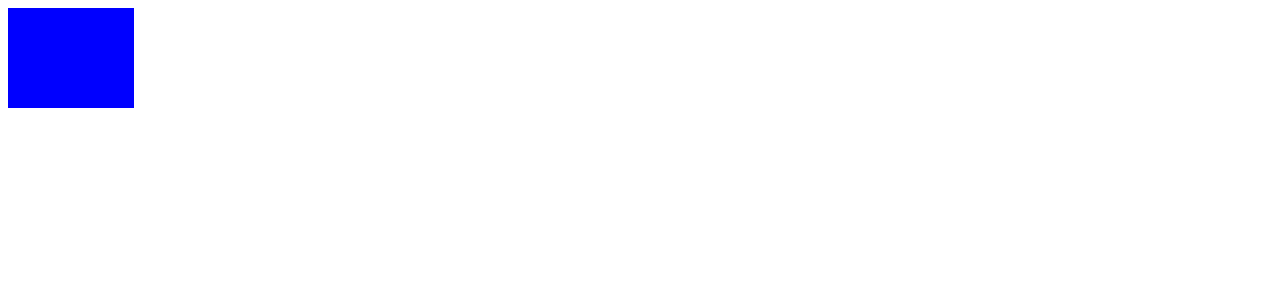
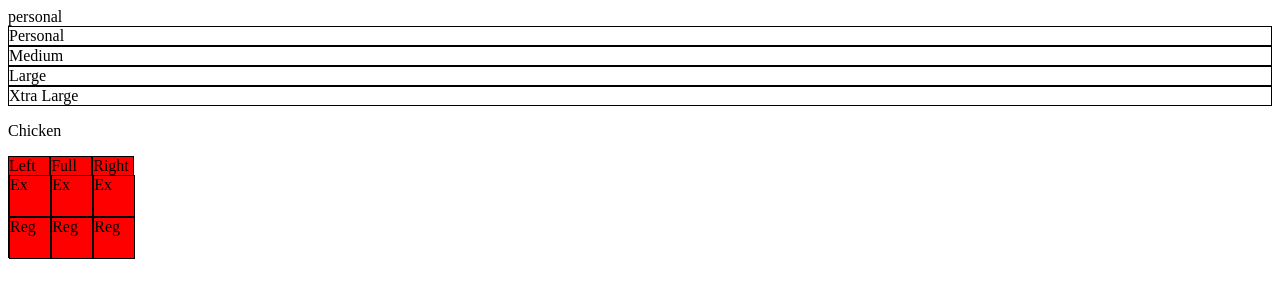
Before and after one commit to DEUSYEET/First-Slice-of-Pizza, a website built with webpack: page dist/index.html in a window 1280 px wide. Built offline with nearby package versions, Linux system fonts and the light colour scheme.

Commit message:
basic size and topping options

```diff
--- a/src/index.js
+++ b/src/index.js
@@ -1,6 +1,12 @@
 import './style.scss';
-import {pizza} from './pizza.js';
-var toppingButtons = document.getElementsByClassName("toppingButton");
+import {
+    pizza
+} from './pizza.js';
+var toppingButtons = document.getElementsByClassName("innerAmountButton");
+var sizeButtons = document.getElementsByClassName("sizeButton");
+var size = "personal"
+document.getElementById("size").innerHTML = size;
+
 
 document.addEventListener('DOMContentLoaded', () => {
     for (let index = 0; index < toppingButtons.length; index++) {
@@ -9,14 +15,25 @@ document.addEventListener('DOMContentLoaded', () => {
             addTopping(element)
         }
     }
+    for (let index = 0; index < sizeButtons.length; index++) {
+        const element = sizeButtons[index];
+        element.onclick = () => {
+            changeSize(element);
+        }
+    }
 })
 
 const addTopping = (button) => {
-    var value = button.attributes.value.nodeValue;
-    // console.log(value);
+    var topping = button.parentNode.parentNode.attributes.value.nodeValue;
+    var side = button.parentNode.attributes.value.nodeValue;
+    var amount = button.attributes.value.nodeValue;
+    var image = pizza.toppings[topping].images[size][side][amount]
+    document.getElementById("list").innerHTML = document.getElementById("list").innerHTML.concat("<br>" + pizza.toppings[topping].name + " " + side + " " + amount);
+    document.getElementById("test").innerHTML = "<img src=\"" + image + "\">"
+}
 
-    var testDiv = document.createElement("div");
-    testDiv.innerHTML = "<img src=\""+pizza.toppings.Chicken.images.xlarge.left.regular+"\">"
-    document.getElementById("test").appendChild(testDiv);
-    // console.log(pizza.toppings.Chicken.images.xlarge.left);
+const changeSize = (button) => {
+    var sizeVal = button.attributes.value.nodeValue;
+    size = sizeVal;
+    document.getElementById("size").innerHTML = size;
 }
--- a/src/style.scss
+++ b/src/style.scss
@@ -1,5 +1,20 @@
-.toppingButton{
+.toppingButtons{
     width: 10%;
     height: 100px;
     background-color: blue;
+    display: flex;
 }
+.innerToppingButton{
+    width: 33%;
+    height: 100%;
+    background-color: red;
+    border: 1px solid black;
+}
+.innerAmountButton{
+    @extend .innerToppingButton;
+    height: 40%;
+    width: 100%;
+}
+.sizeButton{
+    border: 1px solid black;
+}
```
Also changed, not shown: dist/index.html.
